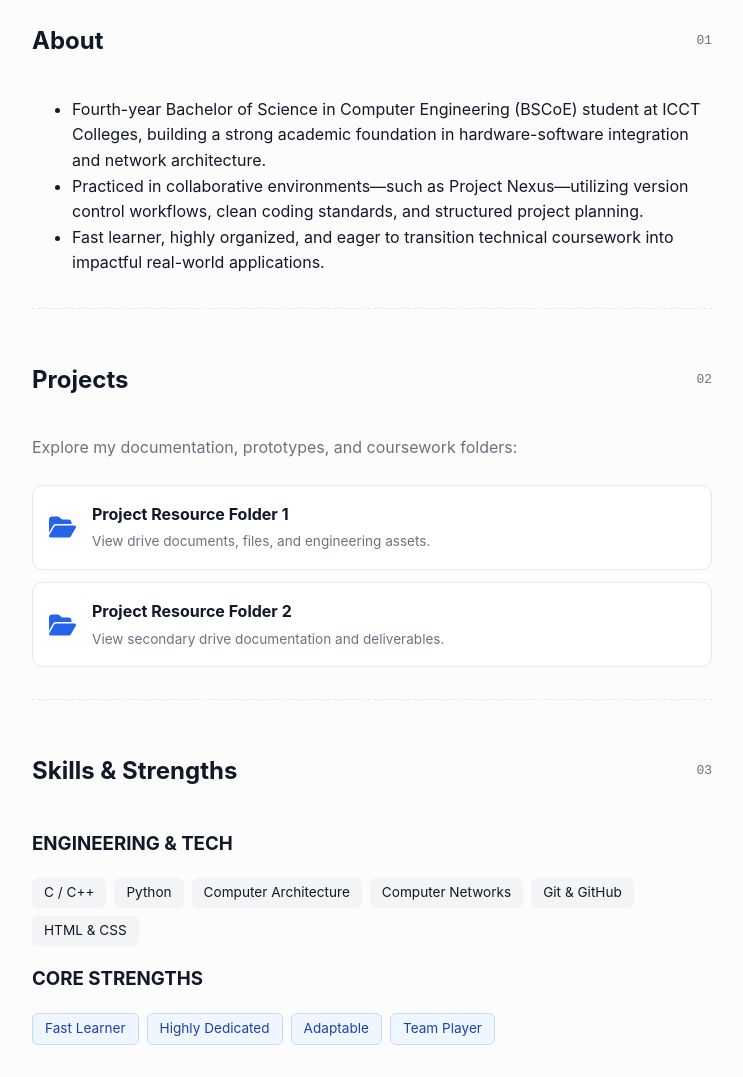
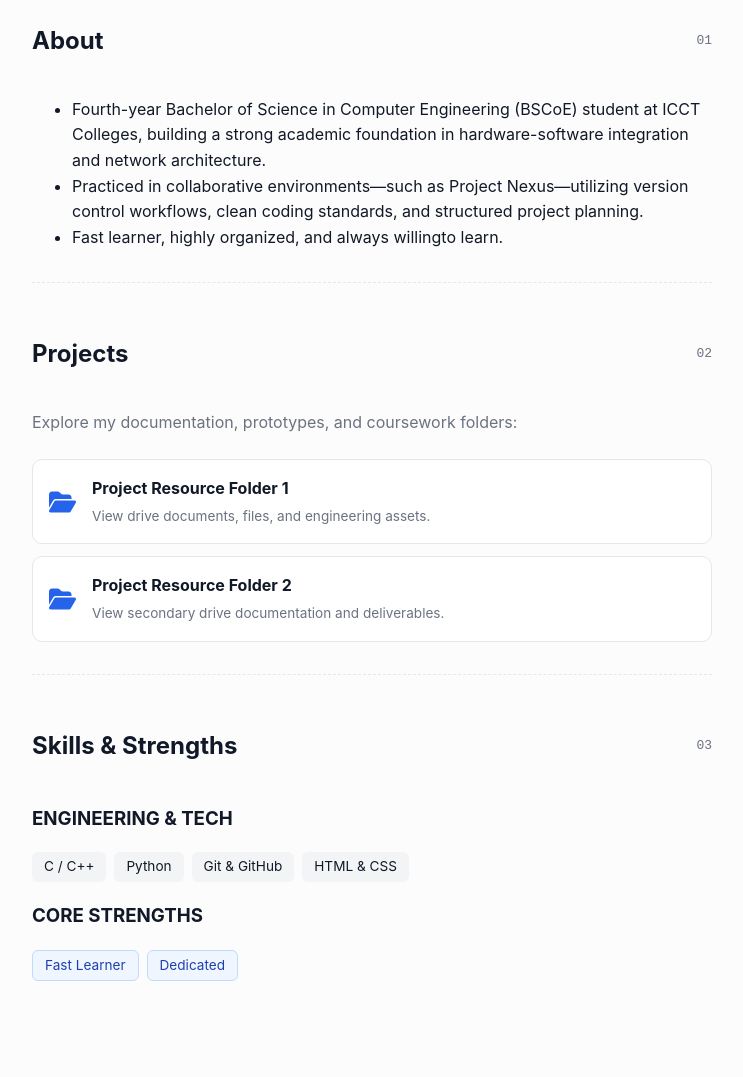
Before and after one commit to mago-cyte/vicencio-portfolio, a plain HTML site: page index.html in a window 1280 px wide. Shown: the part 918-1995 px from the top of the page, without its empty margins (268-1011 px from the left). After the commit the page ends 1931 px from the top, so only its background shows below. Drawn offline with Linux system fonts and the light colour scheme.

Commit message:
Update email contact and modify skills section

```diff
--- a/index.html
+++ b/index.html
@@ -69,7 +69,7 @@
 
       <!-- Action Buttons -->
       <div class="action-buttons">
-        <a href="mailto:your-email@example.com" class="btn btn-primary"><i class="fa-solid fa-envelope"></i> Email me</a>
+        <a href="mailto:crystaljanev@gmail.com" class="btn btn-primary"><i class="fa-solid fa-envelope"></i> Email me</a>
         <a href="https://github.com/mago-cyte" target="_blank" class="btn btn-icon"><i class="fa-brands fa-github"></i></a>
       </div>
     </section>
@@ -85,7 +85,7 @@
       <ul class="bullet-list">
         <li>Fourth-year Bachelor of Science in Computer Engineering (BSCoE) student at ICCT Colleges, building a strong academic foundation in hardware-software integration and network architecture.</li>
         <li>Practiced in collaborative environments—such as Project Nexus—utilizing version control workflows, clean coding standards, and structured project planning.</li>
-        <li>Fast learner, highly organized, and eager to transition technical coursework into impactful real-world applications.</li>
+        <li>Fast learner, highly organized, and always willingto learn.</li>
       </ul>
     </section>
 
@@ -136,8 +136,6 @@
         <div class="tags">
           <span class="tag">C / C++</span>
           <span class="tag">Python</span>
-          <span class="tag">Computer Architecture</span>
-          <span class="tag">Computer Networks</span>
           <span class="tag">Git & GitHub</span>
           <span class="tag">HTML & CSS</span>
         </div>
@@ -147,9 +145,7 @@
         <h3>CORE STRENGTHS</h3>
         <div class="tags">
           <span class="tag tag-blue">Fast Learner</span>
-          <span class="tag tag-blue">Highly Dedicated</span>
-          <span class="tag tag-blue">Adaptable</span>
-          <span class="tag tag-blue">Team Player</span>
+          <span class="tag tag-blue">Dedicated</span>
         </div>
       </div>
     </section>
```
